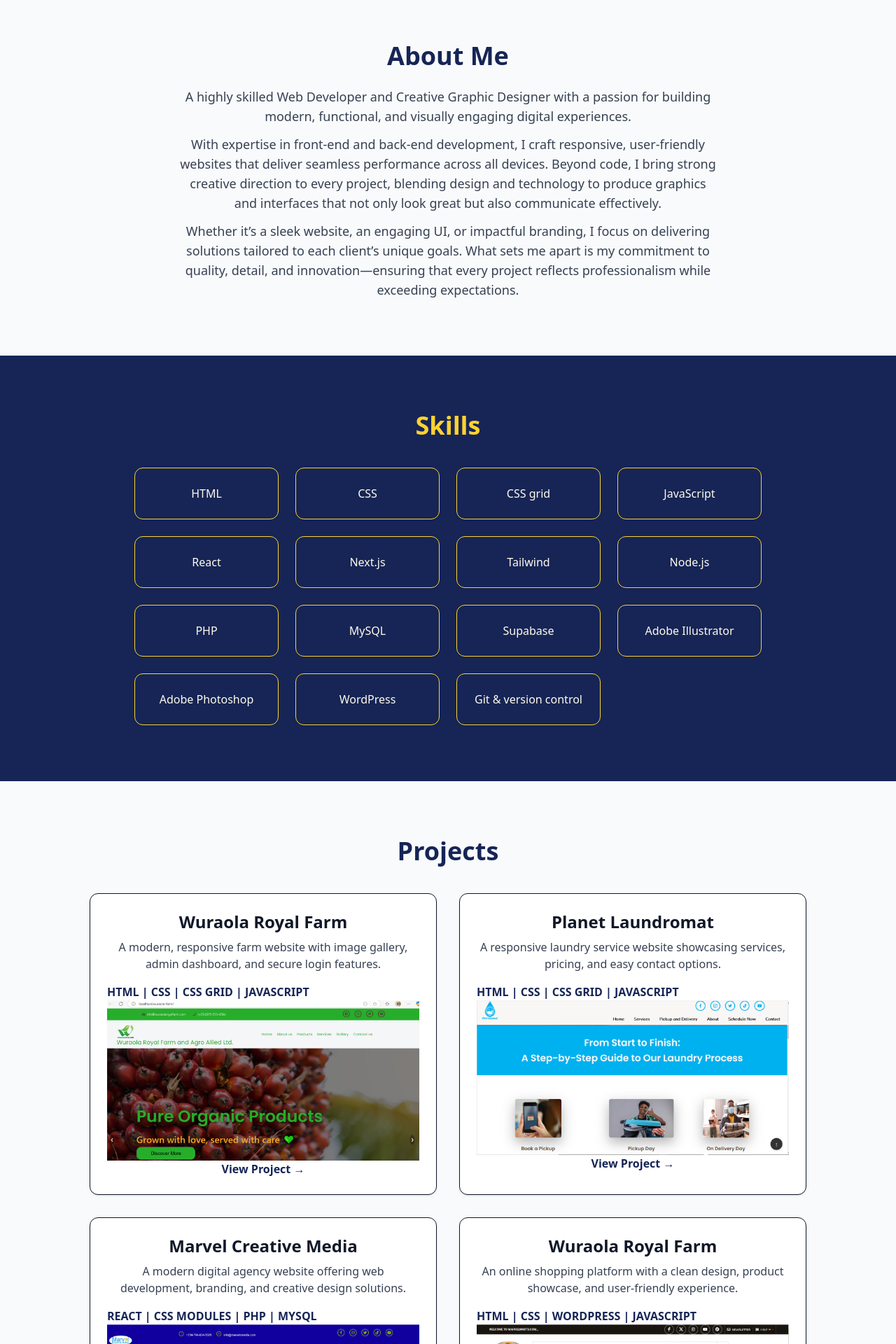
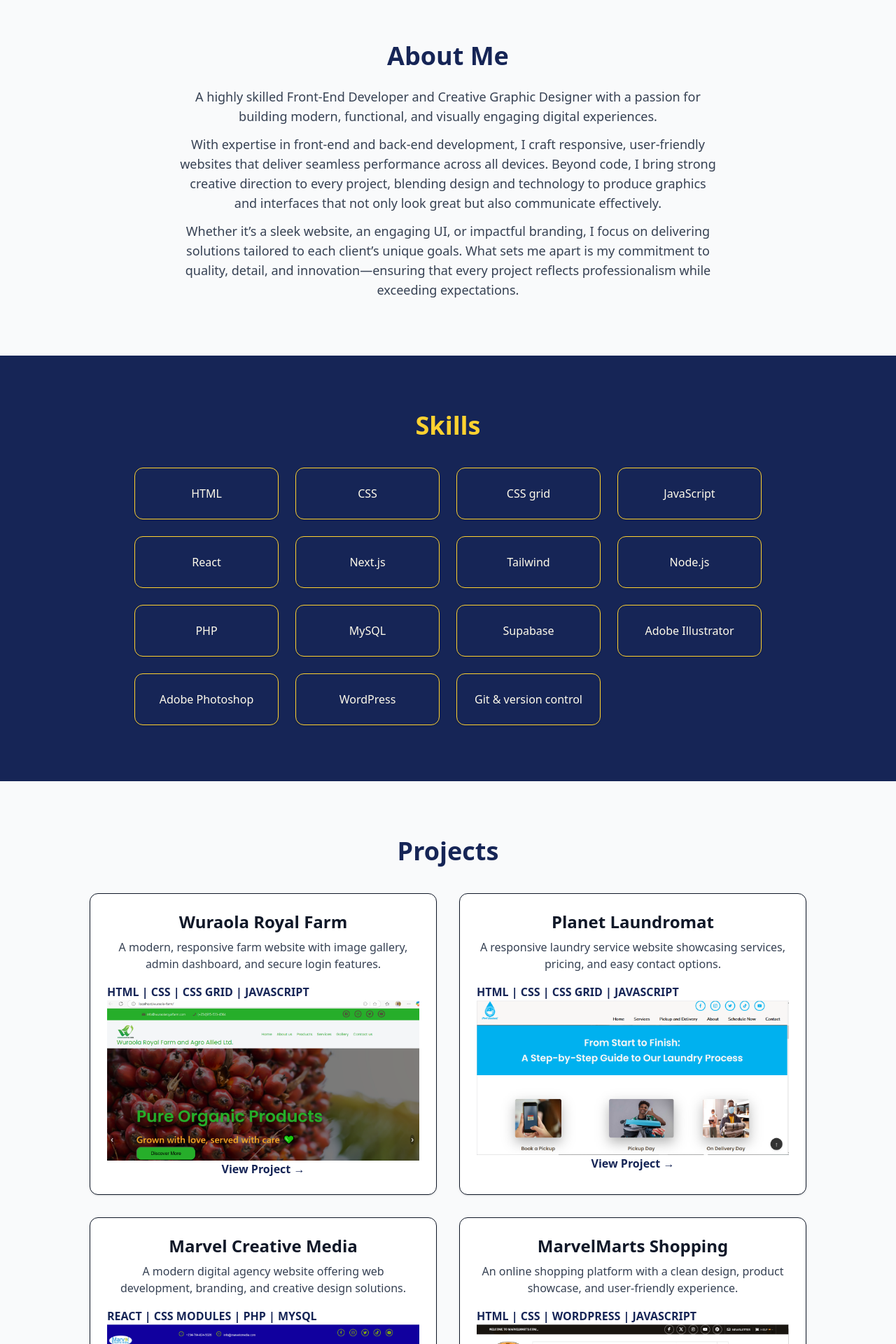
Before and after one commit to tsbproject/tayo-portfolio, a React (Vite) app: page / in a window 1280 px wide. Shown: the part 820-2740 px from the top of the page at 70% size. Built offline with nearby package versions, Linux system fonts and the light colour scheme.

Commit message:
[jjioodd]

```diff
--- a/src/App.jsx
+++ b/src/App.jsx
@@ -229,7 +229,7 @@ export default function App() {
       <section id="about" className="py-20 px-6 bg-gray-50 text-center">
         <h2 className="text-4xl font-bold text-blue-950 mb-6">About Me</h2>
         <p className="max-w-3xl mx-auto mb-3 text-lg text-gray-700">
-          A highly skilled Web Developer and Creative Graphic Designer with a passion for building modern, functional, and visually engaging digital experiences.
+          A highly skilled Front-End Developer and Creative Graphic Designer with a passion for building modern, functional, and visually engaging digital experiences.
         </p>
         <p className="max-w-3xl mx-auto mb-3 text-lg text-gray-700">
           With expertise in front-end and back-end development, I craft responsive, user-friendly websites that deliver seamless performance across all devices. Beyond code, I bring strong creative direction to every project, blending design and technology to produce graphics and interfaces that not only look great but also communicate effectively.
@@ -307,7 +307,7 @@ export default function App() {
 
 
           <div className="p-6 border rounded-xl shadow hover:shadow-lg transition bg-white">
-            <h3 className="text-2xl font-semibold mb-2">Wuraola Royal Farm</h3>
+            <h3 className="text-2xl font-semibold mb-2">MarvelMarts Shopping </h3>
             <p className="text-gray-700 mb-4">
               An online shopping platform with a clean design, product showcase, and user-friendly experience.
             </p>
```
